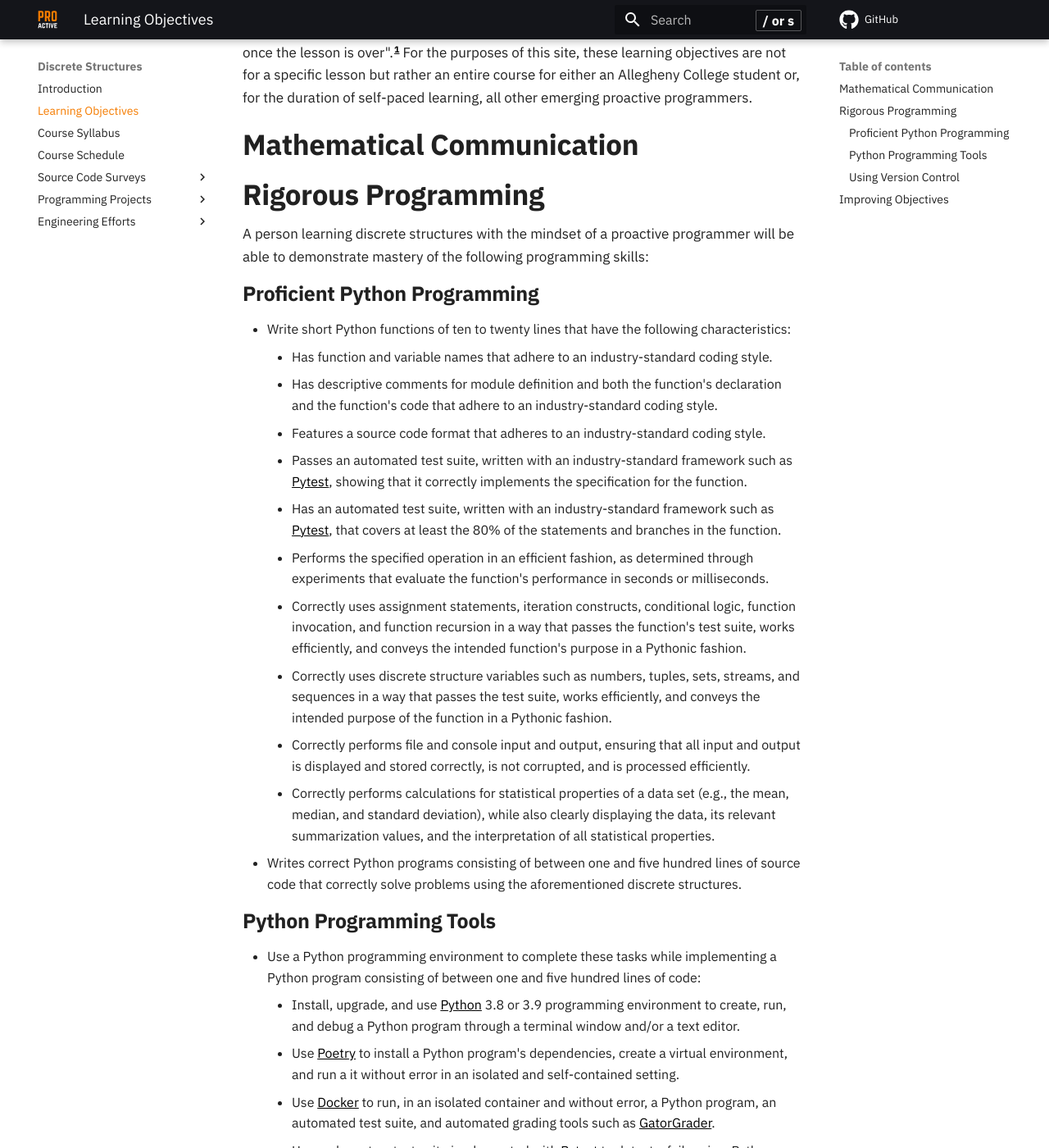
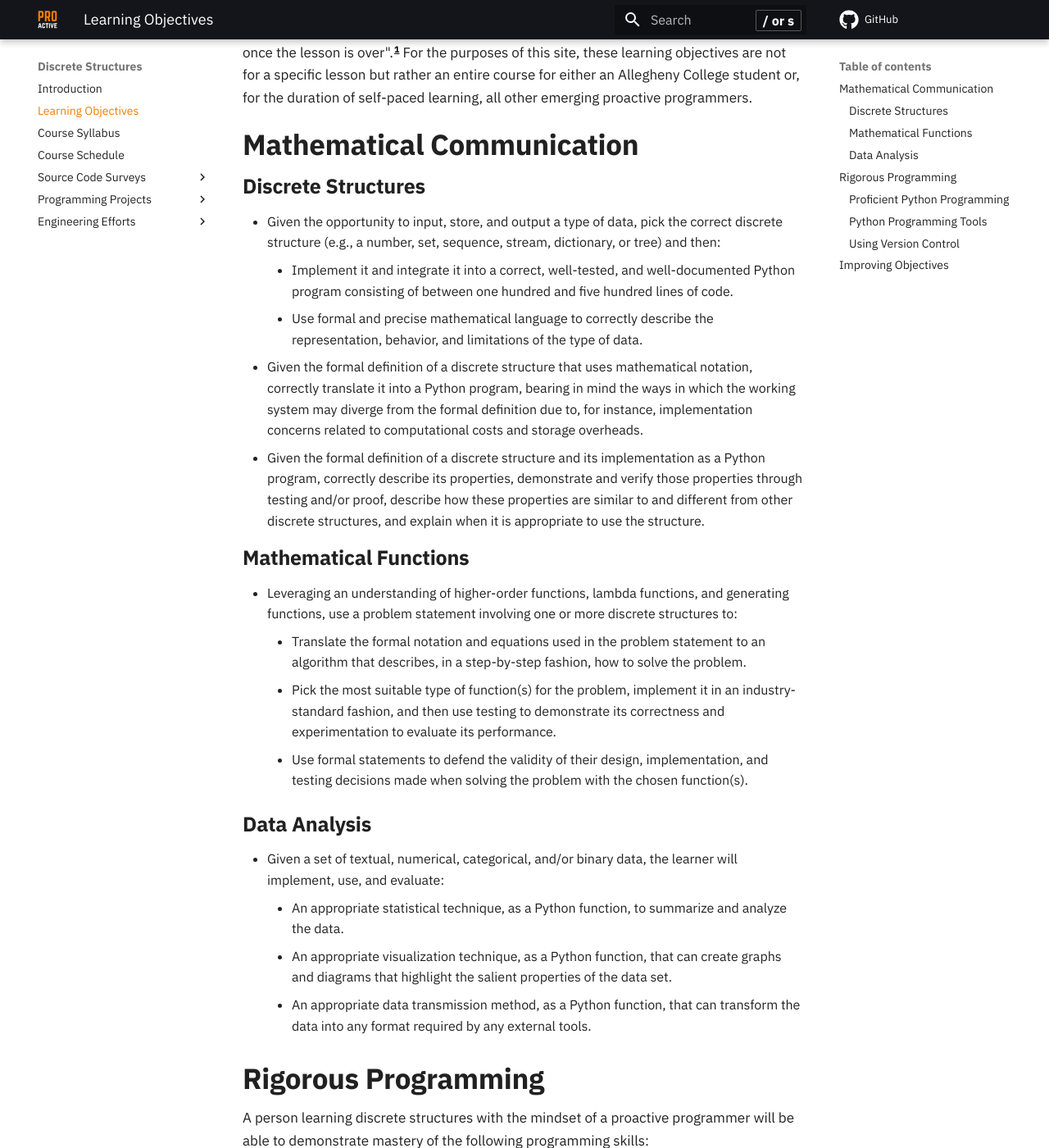
Before and after one commit to ProactiveProgrammers/www.proactiveprogrammers.com, an MkDocs documentation site: the page built from docs/discrete-structures/learning-objectives-discrete-structures.md, in a window 1280 px wide and 1400 px high, scrolled down 286 px. Shown: the whole window at 82% size. Built offline with MkDocs 1.6.1 and Material for MkDocs 9.7.7, drawn with Linux system fonts in a browser that asks for light colours; comment, search, counter and statistics services are not loaded.

Commit message:
feat: Add a draft of mathematical content in learning-objectives-discrete-structures.

```diff
--- a/docs/discrete-structures/learning-objectives-discrete-structures.md
+++ b/docs/discrete-structures/learning-objectives-discrete-structures.md
@@ -11,6 +11,54 @@
 emerging proactive programmers.
 
 ## Mathematical Communication
+
+### Discrete Structures
+
+  - Given the opportunity to input, store, and output a type of data, pick the
+    correct discrete structure (e.g., a number, set, sequence, stream,
+    dictionary, or tree) and then:
+    - Implement it and integrate it into a correct, well-tested, and
+      well-documented Python program consisting of between one hundred and five
+      hundred lines of code.
+    - Use formal and precise mathematical language to correctly describe the
+      representation, behavior, and limitations of the type of data.
+  - Given the formal definition of a discrete structure that uses mathematical
+    notation, correctly translate it into a Python program, bearing in mind the
+    ways in which the working system may diverge from the formal definition due
+    to, for instance, implementation concerns related to computational costs and
+    storage overheads.
+  - Given the formal definition of a discrete structure and its implementation
+    as a Python program, correctly describe its properties, demonstrate and
+    verify those properties through testing and/or proof, describe how these
+    properties are similar to and different from other discrete structures, and
+    explain when it is appropriate to use the structure.
+
+### Mathematical Functions
+
+  - Leveraging an understanding of higher-order functions, lambda functions, and
+    generating functions, use a problem statement involving one or more discrete
+    structures to:
+    - Translate the formal notation and equations used in the problem statement
+      to an algorithm that describes, in a step-by-step fashion, how to solve
+      the problem.
+    - Pick the most suitable type of function(s) for the problem, implement it
+      in an industry-standard fashion, and then use testing to demonstrate its
+      correctness and experimentation to evaluate its performance.
+    - Use formal statements to defend the validity of their design,
+      implementation, and testing decisions made when solving the problem with
+      the chosen function(s).
+
+### Data Analysis
+
+  - Given a set of textual, numerical, categorical, and/or binary data, the
+    learner will implement, use, and evaluate:
+    - An appropriate statistical technique, as a Python function, to summarize
+      and analyze the data.
+    - An appropriate visualization technique, as a Python function, that can
+      create graphs and diagrams that highlight the salient properties of the
+      data set.
+    - An appropriate data transmission method, as a Python function, that can
+      transform the data into any format required by any external tools.
 
 ## Rigorous Programming
 
```
